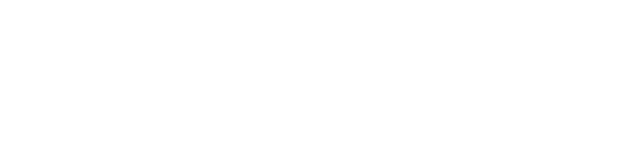
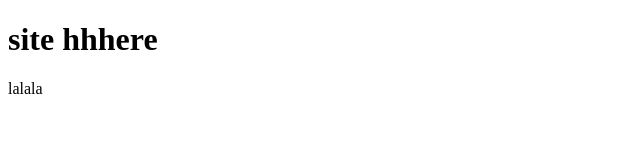
Before and after one commit to slem2301/site, a plain HTML site: page index.html in a window 1280 px wide. Shown: the whole page, without its empty margins (0-640 px from the left). Drawn offline with Linux system fonts and the light colour scheme.

Commit message:
second commit

```diff
--- a/index.html
+++ b/index.html
@@ -7,6 +7,7 @@
   <title>Document</title>
 </head>
 <body>
-
+  <h1>site hhhere</h1>
+  <p>lalala</p>
 </body>
 </html>
```
